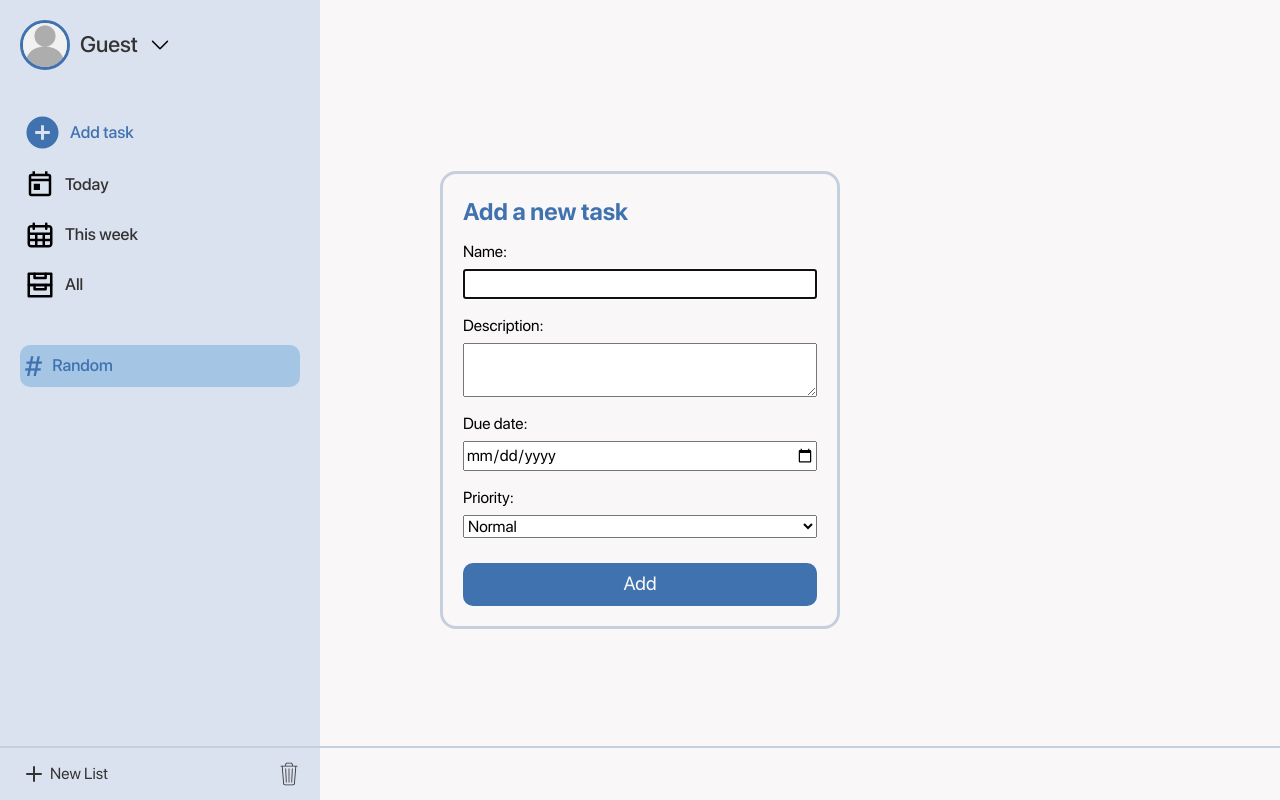
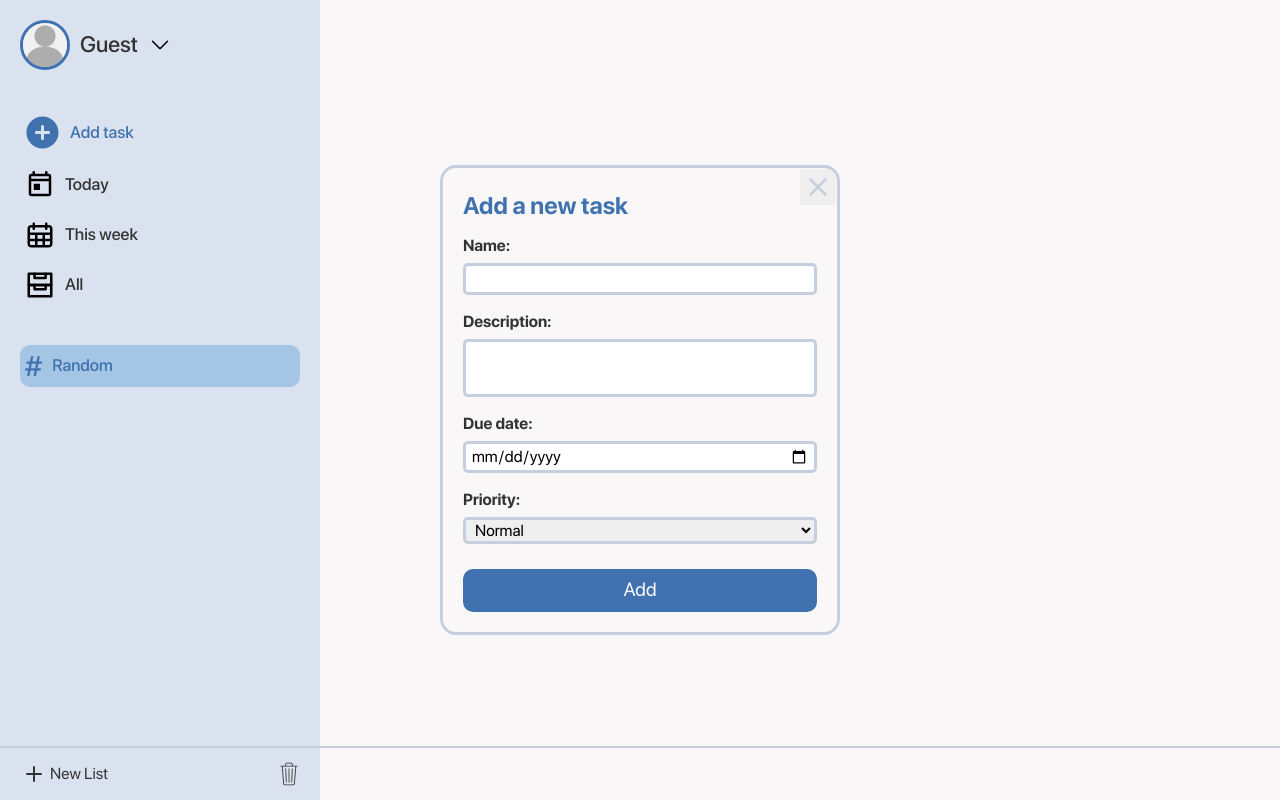
Before and after one commit to Jobrzut/Doit, a website built with webpack: page src/template.html in a window 1280 px wide. Both pictures are taken after a click on the item "Add task". Built offline with nearby package versions, Linux system fonts and the light colour scheme.

Commit message:
Improve the dialog

```diff
--- a/src/js/newtask.js
+++ b/src/js/newtask.js
@@ -3,6 +3,7 @@ const page = document.querySelector(".main");
 const body = document.querySelector("body");
 const dialog = document.querySelector("dialog");
 const backdrop = document.querySelector("dialog::backdrop");
+const closeButton = document.querySelector(".inner_dialog .close")
 
 addTaskButton.addEventListener("click", (event) => {
    dialog.showModal();
@@ -14,3 +15,9 @@ dialog.addEventListener("click", function (e) {
     dialog.close();
   }
 });
+
+closeButton.addEventListener("click", (event) => {
+  if (dialog.open) {
+    dialog.close();
+  }
+});
--- a/src/style.css
+++ b/src/style.css
@@ -158,8 +158,12 @@ footer button:not(.newlist_input button) {
     animation: shake 0.3s ease-in-out 1;
 }
 .addlist_button {
-    transition: 0.1s ease-in-out;
+    transition: 0.2s ease-in-out;
     color: var(--black-text);
+}
+
+.addlist_button svg g {
+    transition: 0.2s ease-in-out;
 }
 
 .addlist_button:hover svg g {
@@ -212,6 +216,7 @@ footer button:not(.newlist_input button) {
 
 .user_input label, .newlist_input label {
     font-weight: 600;
+    color: var(--black-text);
 }
 
 #username, #listname {
@@ -365,9 +370,54 @@ dialog form button {
     padding: 5px;
     font-size: 1.2em;
     transition: 0.2s;
+    cursor: pointer;
 }
 
 dialog form  button:hover {
     background-color: var(--primary-color);
     color: var(--fourth-color);
 }
+
+dialog input, dialog textarea, dialog select{
+    padding-inline: 5px;
+    border-radius: 5px;
+    border: 3px solid var(--third-color);
+}
+
+dialog input:focus, dialog textarea:focus, dialog select:focus{
+    border-color: var(--fourth-color) !important;
+    outline: none;
+}
+
+textarea {
+    resize: none;
+}
+
+dialog label {
+    font-weight: 600;
+    color: var(--black-text);
+}
+
+.close {
+    border: 0;
+    padding: 3px;
+    margin-left: auto;
+    cursor: pointer;
+    position: absolute;
+    top: 1px;
+    right: 1px;
+    outline: none;
+    transition: 0.2s;
+}
+
+.add_task:hover {
+    color: var(--black-text);
+}
+
+.add_task:hover svg {
+    fill: var(--black-text);
+}
+
+.add_task svg {
+    transition: 0.2s;
+}
--- a/src/template.html
+++ b/src/template.html
@@ -76,6 +76,7 @@
     </footer>
      <dialog>
             <div class="inner_dialog">
+                <button class="close"><img src="imgs/close.svg" width="30px" alt="close icon"></button>
                 <h2>Add a new task</h2>
                 <form>
                     <div>
```
Also changed, not shown: src/imgs/close.svg (added).
